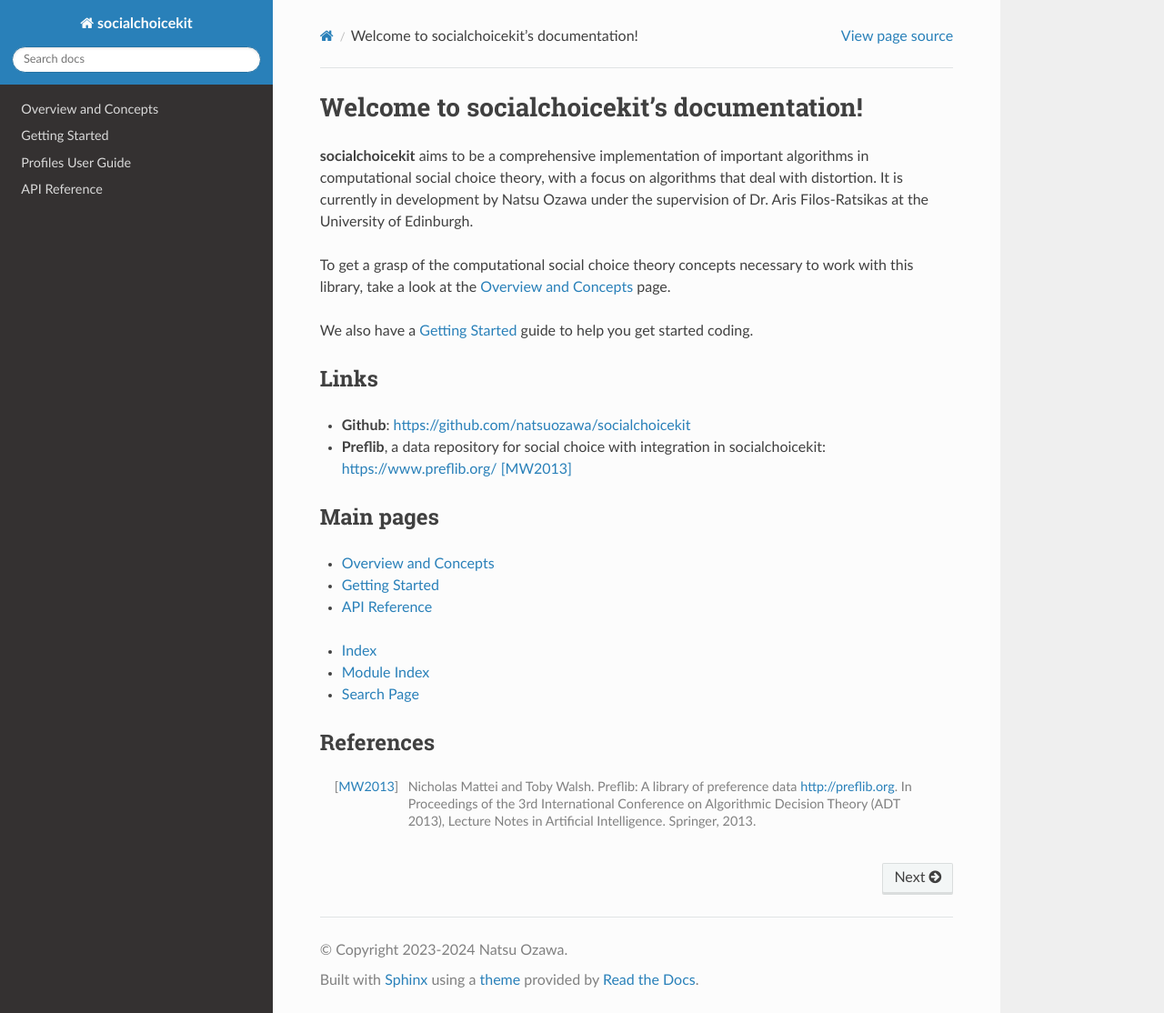
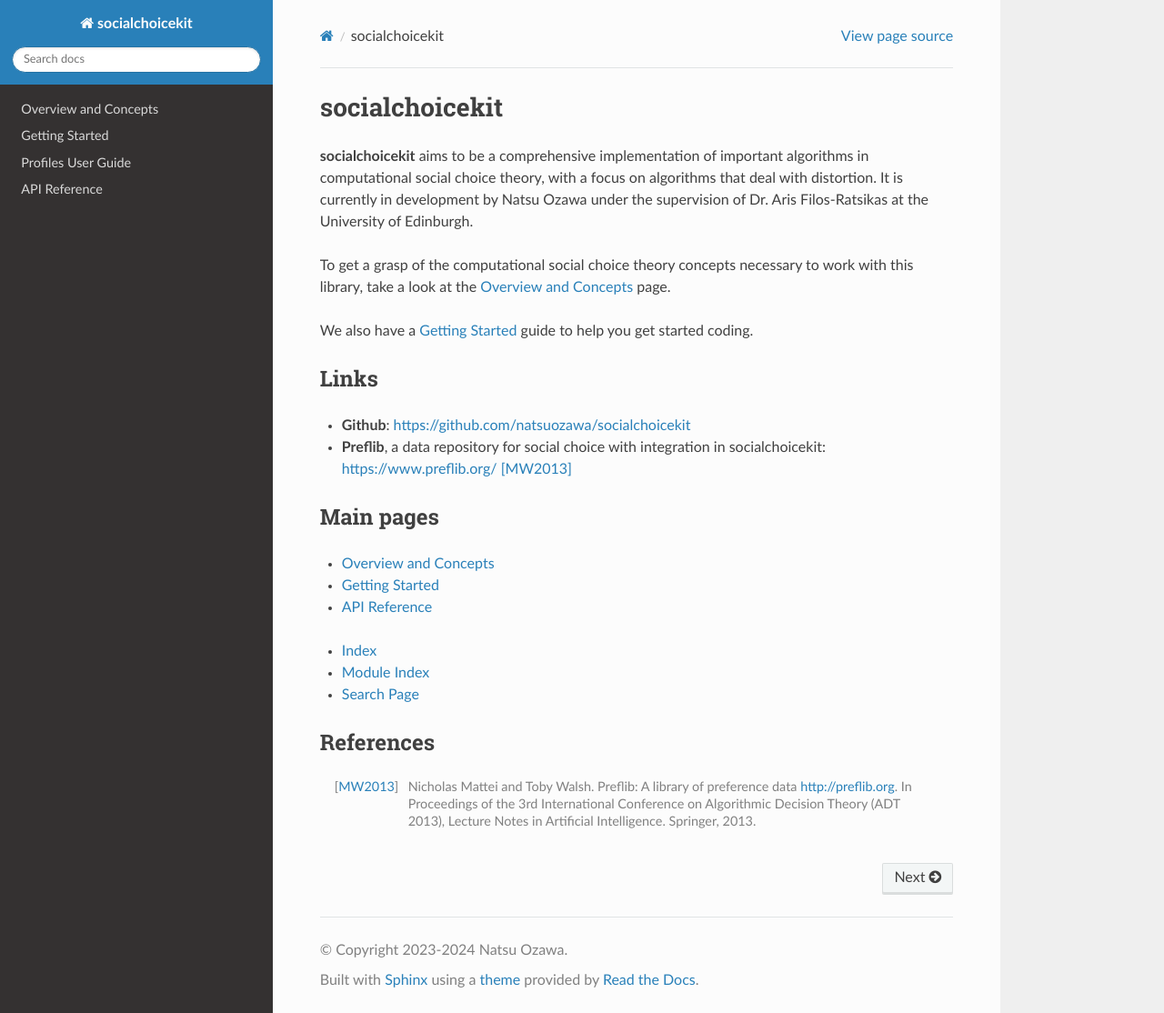
Before and after one commit to natsuozawa/socialchoicekit, a Sphinx documentation site: the page built from docs/index.rst, in a window 1280 px wide and 1114 px high. Shown: the whole window at 91% size. Built offline with Sphinx 7.4.7 and the Read the Docs theme 2.0.0, drawn with Linux system fonts in a browser that asks for light colours.

Commit message:
Update index title

```diff
--- a/docs/index.rst
+++ b/docs/index.rst
@@ -3,7 +3,7 @@
    You can adapt this file completely to your liking, but it should at least
    contain the root `toctree` directive.
 
-Welcome to socialchoicekit's documentation!
+socialchoicekit
 ============================================
 
 **socialchoicekit** aims to be a comprehensive implementation of important algorithms in computational social choice theory, with a focus on algorithms that deal with distortion. It is currently in development by Natsu Ozawa under the supervision of Dr. Aris Filos-Ratsikas at the University of Edinburgh.
```
